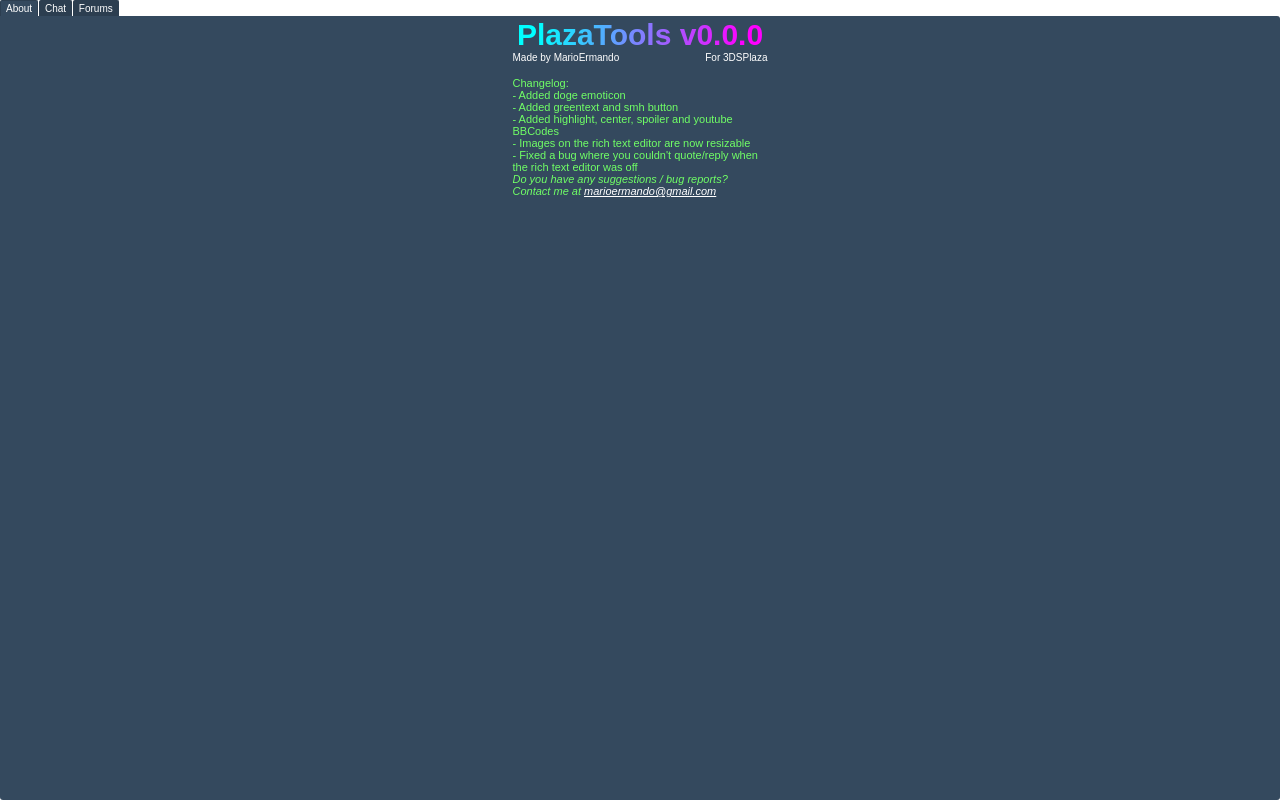
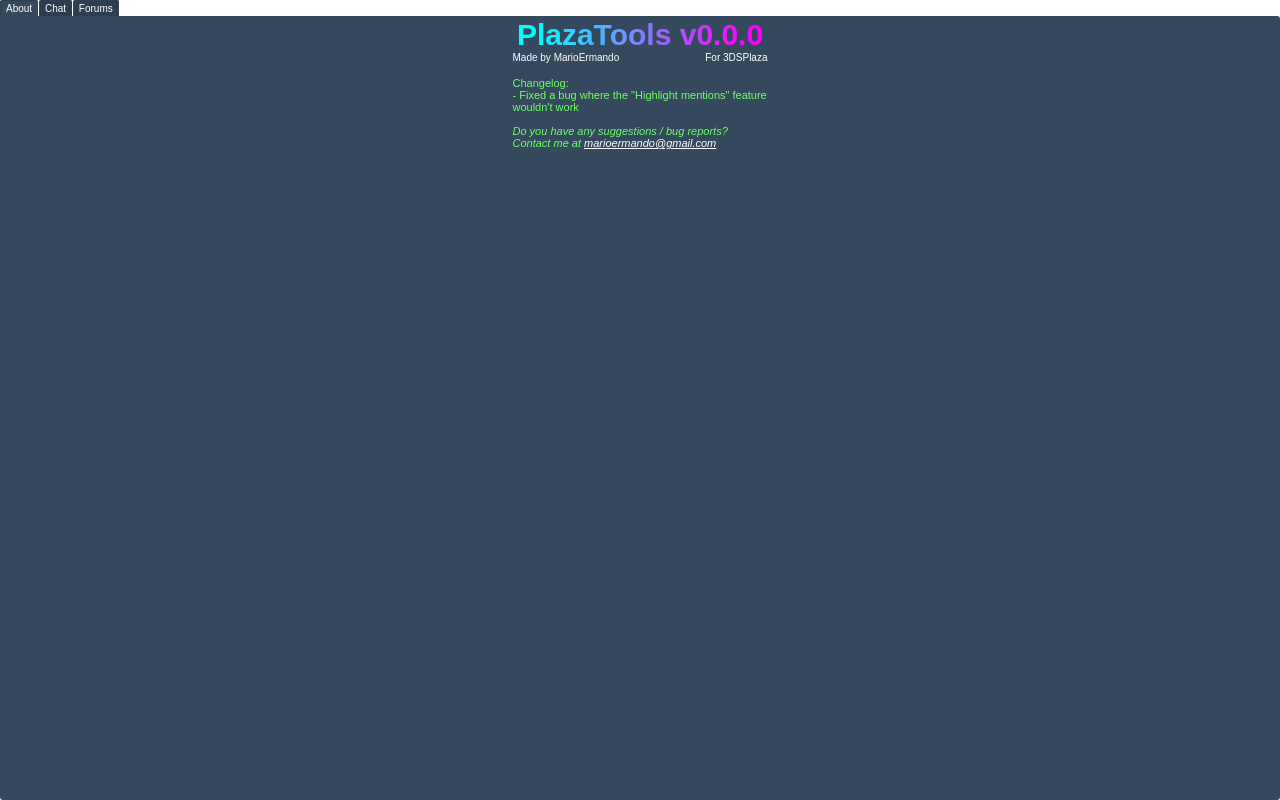
Before and after one commit to deedrew167/PlazaTools, a browser extension: page chromium/ctrlPanel.html in a window 1280 px wide. Drawn offline with Linux system fonts and the light colour scheme.

Commit message:
Fixed a bug where "Highlight mentions" feature  wouldn't work

```diff
--- a/chromium/ctrlPanel.html
+++ b/chromium/ctrlPanel.html
@@ -22,11 +22,7 @@
 				<div style="float:right">For 3DSPlaza</div>
 				<div id="changelog">
 					Changelog:<br>
-					- Added doge emoticon<br>
-					- Added greentext and smh button<br>
-					- Added highlight, center, spoiler and youtube BBCodes<br>
-					- Images on the rich text editor are now resizable<br>
-					- Fixed a bug where you couldn't quote/reply when the rich text editor was off<br>
+					- Fixed a bug where the "Highlight mentions" feature wouldn't work<br><br>
 					<i>Do you have any suggestions / bug reports?<br>
 					Contact me at <a href="mailto:marioermando@gmail.com">marioermando@gmail.com</a></i>
 				</div>
--- a/chromium/inject/chat-urltohyperlink.js
+++ b/chromium/inject/chat-urltohyperlink.js
@@ -32,7 +32,7 @@
 						el.style.display = "none";
 					});
 					if(settings.chatMentionHighlight)
-						$("#demo").innerHTML = $("#demo").innerHTML.replace(/( |.|?)(?:@(.*?)(?=\s|<|.|?))/gmi, function($0, $1){ return ' <a href="http://pc.3dsplaza.com/members/view_profile.php?user=' + $1+ '" target="_blank">@' + $1 + '</a>'; });
+						$("#demo").innerHTML = $("#demo").innerHTML.replace(/(?:@|.@|\?@)([\w~]*)/gmi, function($0, $1){ return ' <a href="http://pc.3dsplaza.com/members/view_profile.php?user=' + $1+ '" target="_blank">@' + $1 + '</a>'; });
 				}
 			}, false);
 		open.call(this, method, url, async, user, pass);
--- a/firefox/data/inject/chat-urltohyperlink.js
+++ b/firefox/data/inject/chat-urltohyperlink.js
@@ -32,7 +32,7 @@
 						el.style.display = "none";
 					});
 					if(settings.chatMentionHighlight)
-						$("#demo").innerHTML = $("#demo").innerHTML.replace(/( |.|?)(?:@(.*?)(?=\s|<|.|?))/gmi, function($0, $1){ return ' <a href="http://pc.3dsplaza.com/members/view_profile.php?user=' + $1+ '" target="_blank">@' + $1 + '</a>'; });
+						$("#demo").innerHTML = $("#demo").innerHTML.replace(/(?:@|.@|\?@)([\w~]*)/gmi, function($0, $1){ return ' <a href="http://pc.3dsplaza.com/members/view_profile.php?user=' + $1+ '" target="_blank">@' + $1 + '</a>'; });
 				}
 			}, false);
 		open.call(this, method, url, async, user, pass);
--- a/firefox/package.json
+++ b/firefox/package.json
@@ -5,7 +5,7 @@
 	"description": "PlazaTools is an extension that adds a bunch of new features to 3DSPlaza, such as notifications, shortcuts and more.",
 	"author": "MarioErmando",
 	"license": "MPL 2.0",
-	"version": "2.4.0",
+	"version": "2.4.1",
 	"permissions": {
 		"cross-domain-content": ["http://pc.3dsplaza.com/", "http://dsi.3dsplaza.com/", "http://3dsplaza.com/", "http://ermansay.in"]
 	}
```
Also changed, not shown: firefox/data/ctrlPanel.html (+1 -5 lines), chromium/manifest.json.
